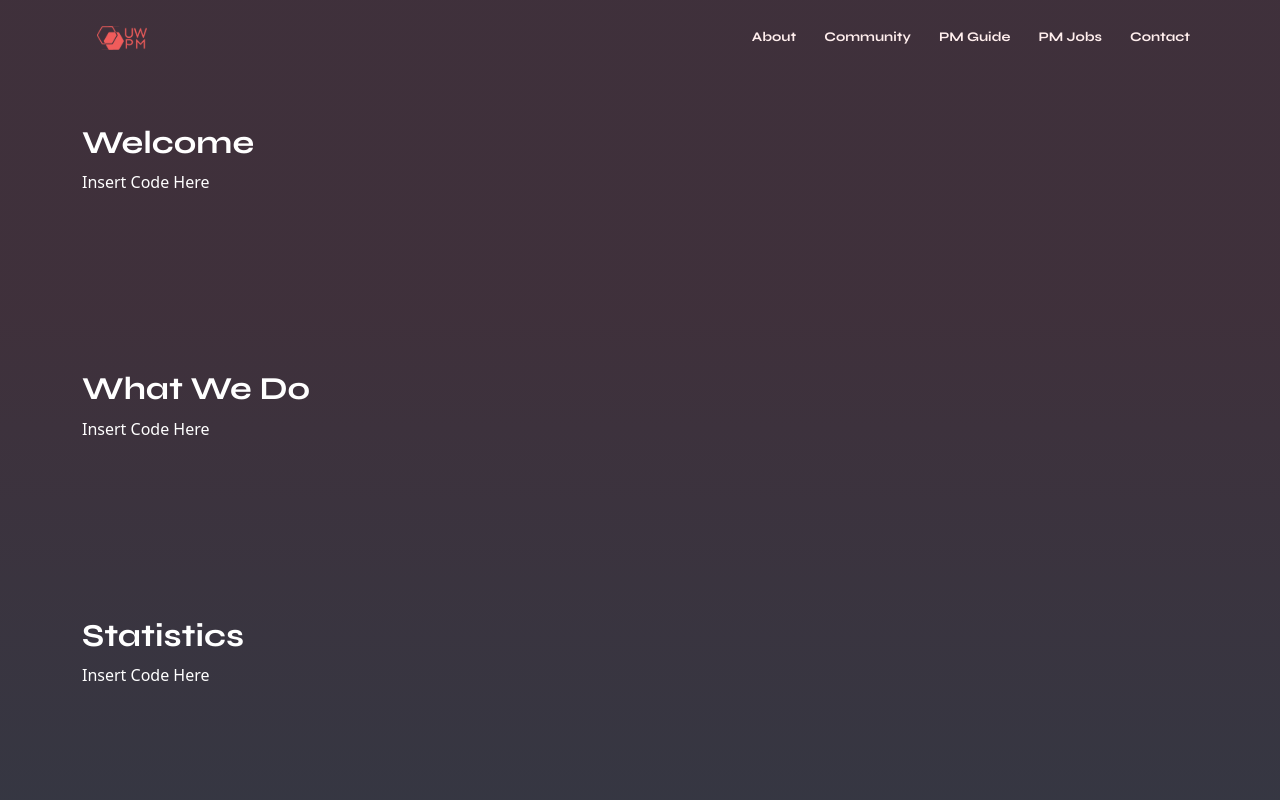
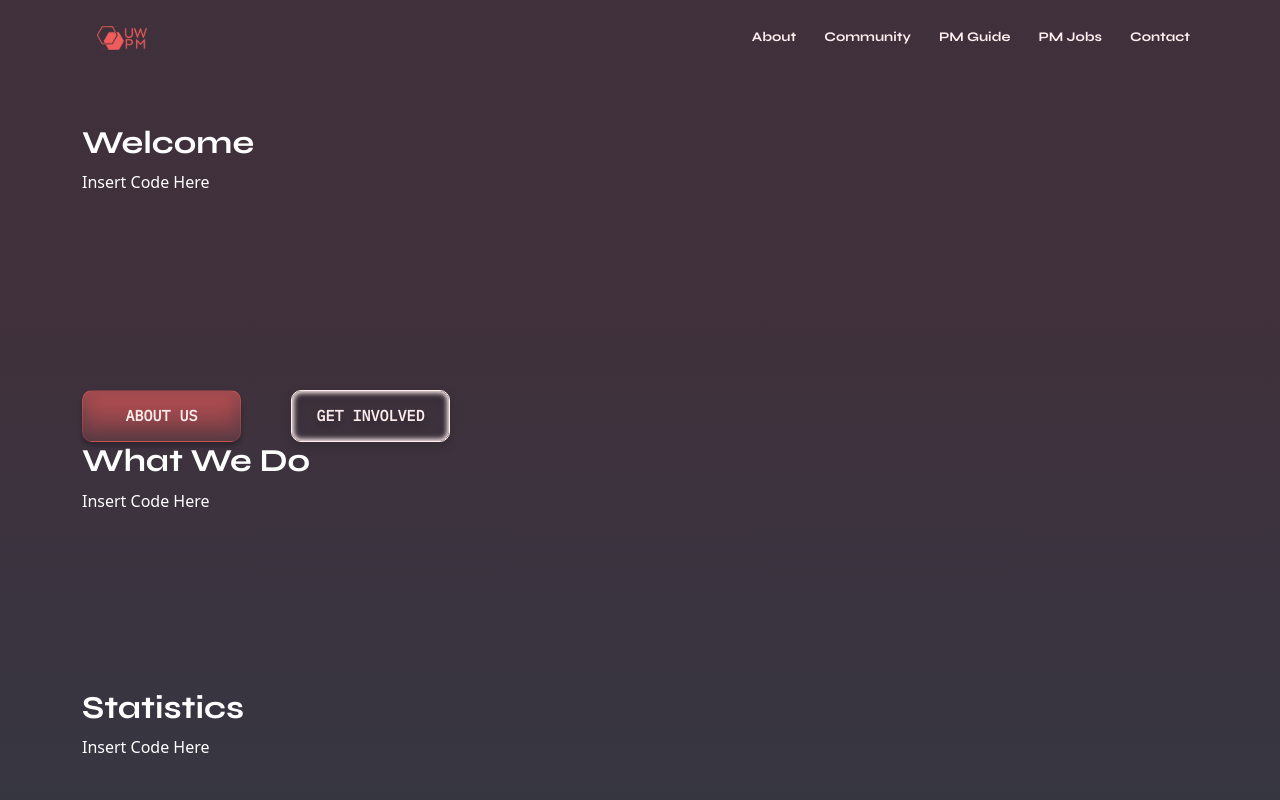
Before and after one commit to UWPM/website-v3.0, a React (Create React App) app in the folder website-v3.0/: page / in a window 1280 px wide. Shown: the top 800 px of the page. Built offline with nearby package versions, Linux system fonts and the light colour scheme.

Commit message:
Added about us and get involved buttons

```diff
--- a/website-v3.0/src/components/Introduction.js
+++ b/website-v3.0/src/components/Introduction.js
@@ -1,12 +1,27 @@
 import React, { useState } from "react";
 import "../styles/HomePage.css";
-import "../App.css"
+import "../App.css";
+import { Link } from 'react-router-dom';
 
 export default function Introduction({ show }) {
   return (
     <>
       <h2 className="mt-5">Welcome</h2>
       <div style={{minHeight: "200px"}}>Insert Code Here</div>
+      <div>
+        <div class="button-container">
+          <Link to="/about">
+            <button class='button-red inroduction-about-us'>
+              ABOUT US
+            </button>
+          </Link>
+          <Link to="/community">
+            <button class='button-transparent'>
+              GET INVOLVED
+            </button>
+          </Link>
+        </div>
+      </div>
     </>
   );
 }
--- a/website-v3.0/src/styles/HomePage.css
+++ b/website-v3.0/src/styles/HomePage.css
@@ -1,6 +1,66 @@
 /* THIS IS WHERE ALL HOME PAGE COMPONENT STYLING GOES */
+@import url("https://fonts.googleapis.com/css2?family=IBM+Plex+Mono&display=swap");
 
 .company-image {
     display: flex;
     justify-content: center;
 }
+
+.button-container {
+    display: flex;
+    justify-content: flex-start;
+    flex-wrap: wrap;
+
+    margin-top: 20px;
+  }
+
+.button-red {
+    /* position: absolute; */
+    box-sizing: border-box;
+    width: 159px;
+    height: 52px;
+    left: 134px;
+    top: 597px;
+
+    background: linear-gradient(180deg, rgba(240, 92, 91, 0.75) 0%, rgba(240, 92, 91, 0.2325) 100%);
+    border: 1px solid rgba(240, 92, 91, 0.1);
+    box-shadow: 0px 4px 4px rgba(0, 0, 0, 0.25), inset 0px 0px 12px 7px rgba(46, 56, 68, 0.25);
+    border-radius: 10px;
+
+    font-family: 'IBM Plex Mono';
+    font-style: normal;
+    font-weight: 600;
+    font-size: 15px;
+    line-height: 20px;
+    /* identical to box height */
+
+    color: #FDECEB;
+}
+
+.button-transparent {
+    /* position: absolute; */
+    box-sizing: border-box;
+    font-family: 'IBM Plex Mono';
+    font-style: normal;
+    font-weight: 600;
+    font-size: 15px;
+    line-height: 20px;
+    /* identical to box height */
+
+    color: #FDECEB;
+
+    width: 159px;
+    height: 52px;
+    left: 347px;
+    top: 597px;
+    background: transparent;
+
+    border: 0.5px solid #FFEEED;
+    box-shadow: inset 0px 0px 5px 2px #FFEEED;
+    filter: drop-shadow(0px 4px 4px rgba(0, 0, 0, 0.25));
+    border-radius: 10px;
+}
+
+.inroduction-about-us {
+    margin-right: 50px;
+}
```
